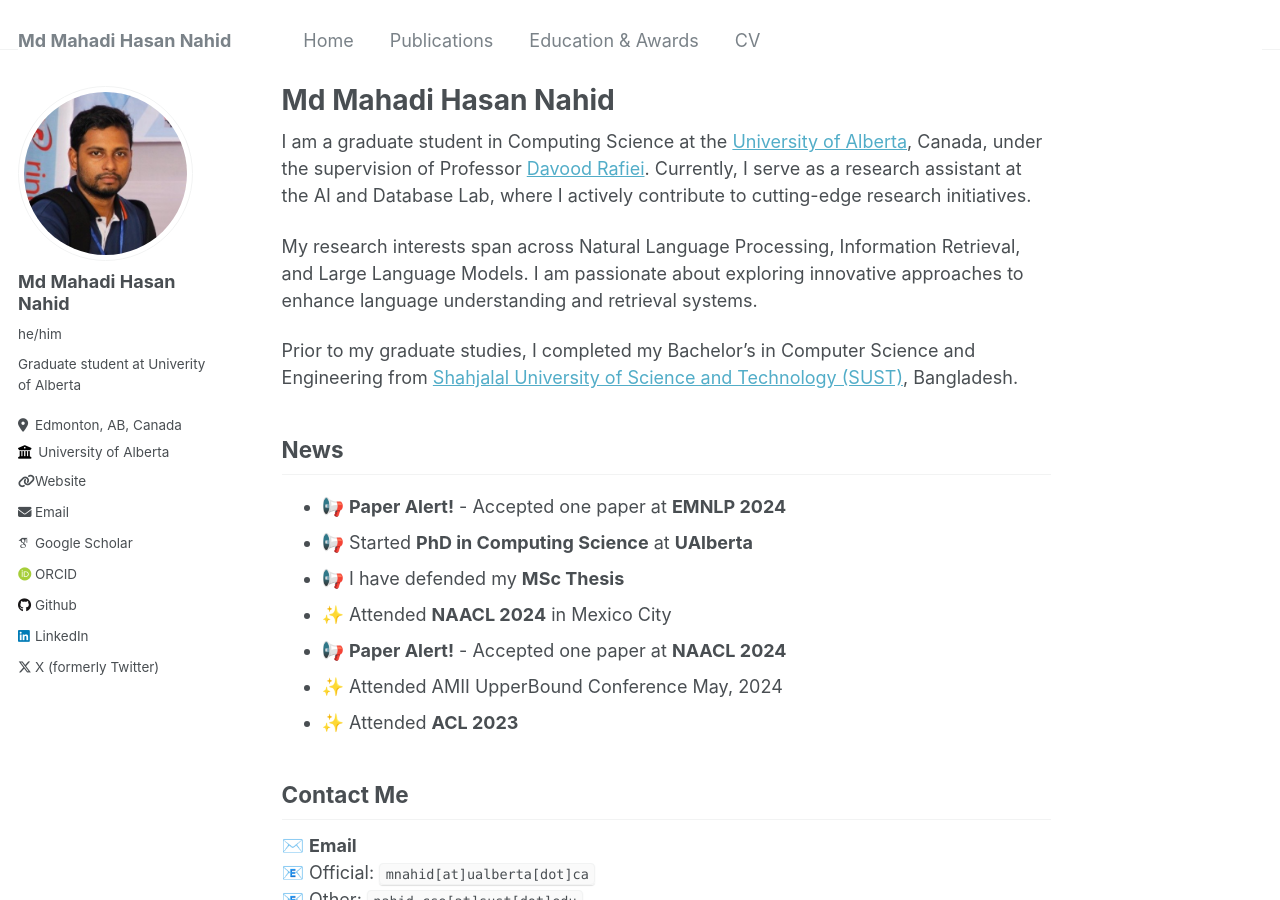
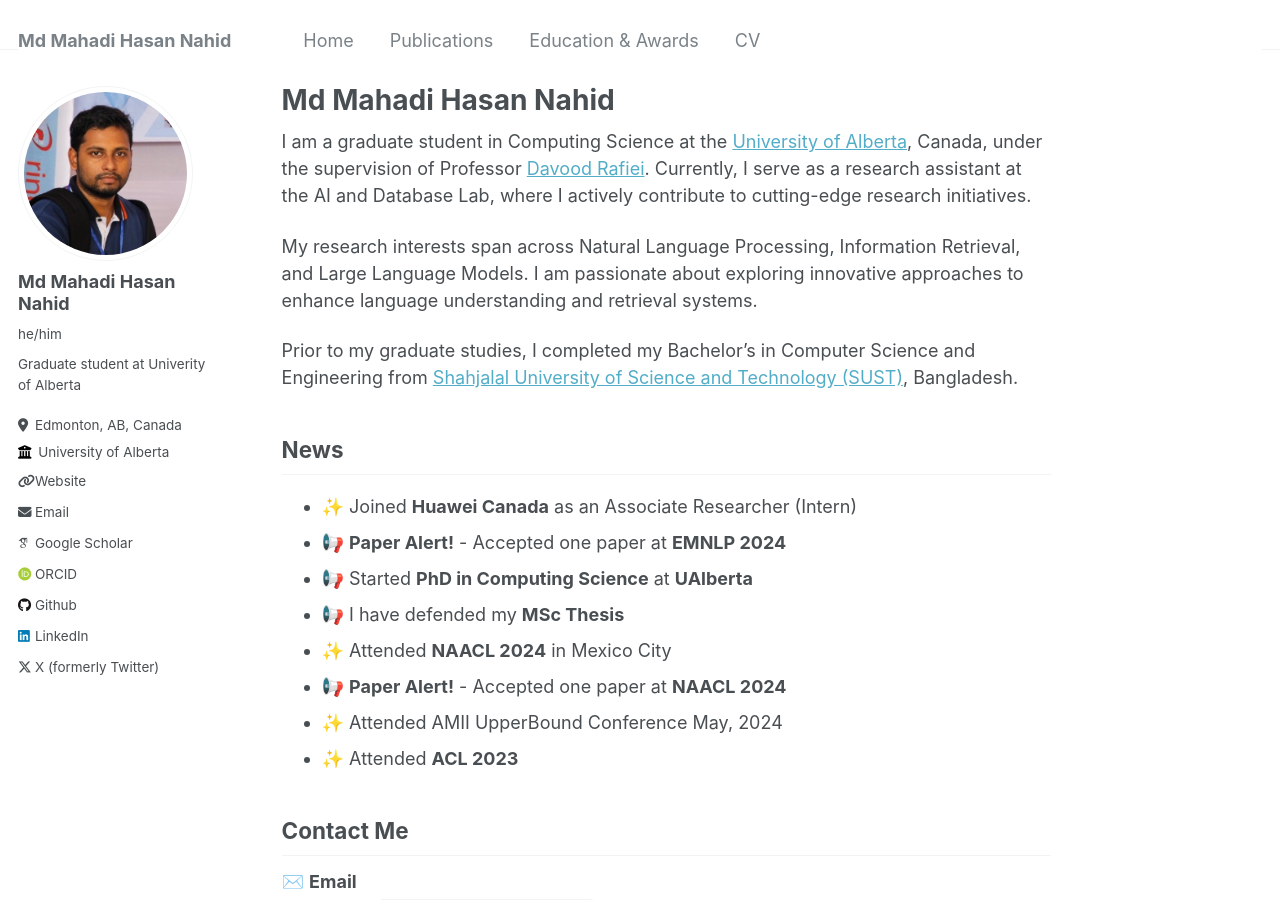
Before and after one commit to mahadi-nahid/mahadi-nahid.github.io, a Jekyll site: the page built from _pages/about.md, in a window 1280 px wide and 900 px high. Built offline with Jekyll 4.4.1, drawn with Linux system fonts in a browser that asks for light colours; some web fonts are replaced.

Commit message:
Update about.md

```diff
--- a/_pages/about.md
+++ b/_pages/about.md
@@ -14,6 +14,7 @@ My research interests span across Natural Language Processing, Information Retri
 Prior to my graduate studies, I completed my Bachelor's in Computer Science and Engineering from [Shahjalal University of Science and Technology (SUST)](https://www.sust.edu), Bangladesh.
 
 ## News
+* ✨ Joined **Huawei Canada** as an Associate Researcher (Intern)
 * 📢 **Paper Alert!** - Accepted one paper at **EMNLP 2024**
 * 📢 Started **PhD in Computing Science** at **UAlberta**
 * 📢 I have defended my **MSc Thesis**
```
